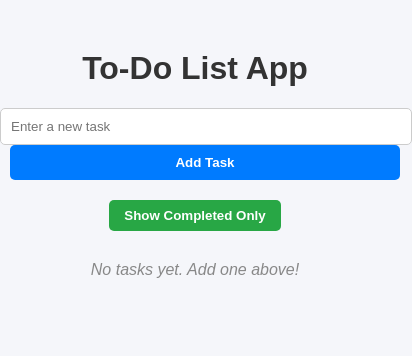
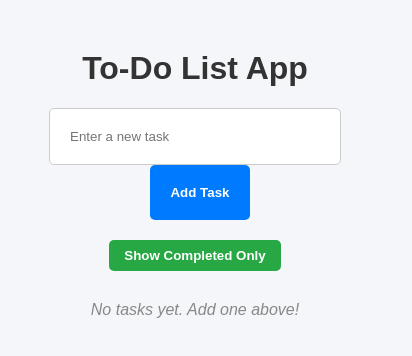
Before and after one commit to Topdan95/todo-list, a React (Create React App) app: page / in a window 390 px wide. Shown: the top 356 px of the page, 412 px wide, since content can reach past the window. Built offline with nearby package versions, Linux system fonts and the light colour scheme; the HTML template or start-up script is replaced by a standard one.

Commit message:
Fix mobile spacing for input and add button

```diff
--- a/src/App.css
+++ b/src/App.css
@@ -144,11 +144,9 @@ ul {
 @media (max-width: 600px) {
   .input-section {
     flex-direction: column;
-    gap: 15px;
-    width: 100%;
   }
 
   .task-input, .add-button {
-    width: 100%;
+    padding: 20px;
   }
 }
```
